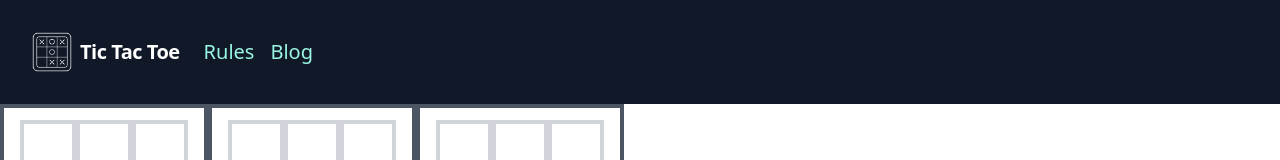
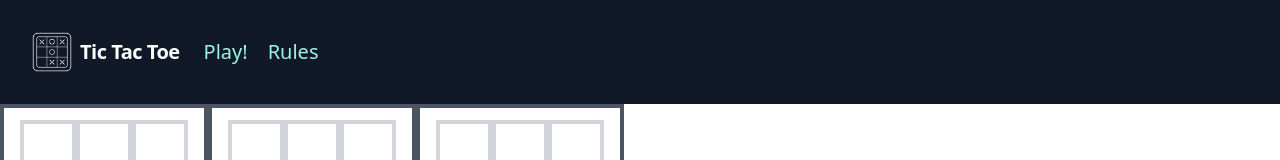
Before and after one commit to Mrityuanjaya/XO-Xtreme, a React (Vite) app: page / in a window 1280 px wide. Shown: the top 160 px of the page. Built offline with nearby package versions, Linux system fonts and the light colour scheme.

Commit message:
Replaced Header with NavBar

```diff
--- a/index.html
+++ b/index.html
@@ -1,15 +1,15 @@
 <!DOCTYPE html>
 <html lang="en">
-<head>
-    <meta charset="UTF-8">
-    <meta name="viewport" content="width=device-width, initial-scale=1.0">
+  <head>
+    <meta charset="UTF-8" />
+    <meta name="viewport" content="width=device-width, initial-scale=1.0" />
     <title>Tic-Tac-Toe</title>
-    <link href="src/index.css" type="text/css" rel="stylesheet">
+    <link href="src/index.css" type="text/css" rel="stylesheet" />
     <script src="src/App.js" type="module" defer></script>
-</head>
-<body>
+  </head>
+  <body>
     <div id="root">
-        <h1>Not Rendered!</h1>
+      <h1>Not Rendered!</h1>
     </div>
-</body>
+  </body>
 </html>
--- a/src/App.js
+++ b/src/App.js
@@ -1,14 +1,14 @@
 import React from "react";
 import ReactDOM from "react-dom/client";
 import BigBoard from "./components/BigBoard/BigBoard";
-import Header from "./components/Header/Header";
+import NavBar from "./components/NavBar/NavBar";
 
 const root = ReactDOM.createRoot(document.getElementById("root"));
 
 const App = () => {
   return (
     <div>
-      <Header />
+      <NavBar/>
       <BigBoard />
     </div>
   );
--- a/src/components/Header/Header.jsx
+++ b/src/components/NavBar/NavBar.jsx
@@ -1,13 +1,12 @@
 import ticTacToeLogo from "../../assets/images/icons8-tic-tac-toe-100.png";
 
-const Header = () => {
+const NavBar = () => {
   return (
     <nav className="flex items-center justify-between flex-wrap bg-gray-900 p-6">
       <img
         className="invert h-10 m-2"
         src={ticTacToeLogo}
         alt="Tic Tac Toe Logo"
-        srcset=""
       />
       <div className="flex items-center flex-shrink-0 text-white mr-6">
         <span className="font-semibold text-xl tracking-tight">
@@ -30,19 +29,19 @@ const Header = () => {
         <div className="text-sm lg:flex-grow">
           <a
             href="#responsive-header"
-            className="block mt-4 lg:inline-block lg:mt-0 text-teal-200 hover:text-white mr-4 text-xl"
+            className="block mt-4 lg:inline-block lg:mt-0 text-teal-200 hover:text-white mr-5 text-xl"
           >
-            Rules
+            Play!
           </a>
           <a
             href="#responsive-header"
-            className="block mt-4 lg:inline-block lg:mt-0 text-teal-200 hover:text-white text-xl"
+            className="block mt-4 lg:inline-block lg:mt-0 text-teal-200 hover:text-white mr-5 text-xl"
           >
-            Blog
+            Rules
           </a>
         </div>
       </div>
     </nav>
   );
 };
-export default Header;
+export default NavBar;
```
